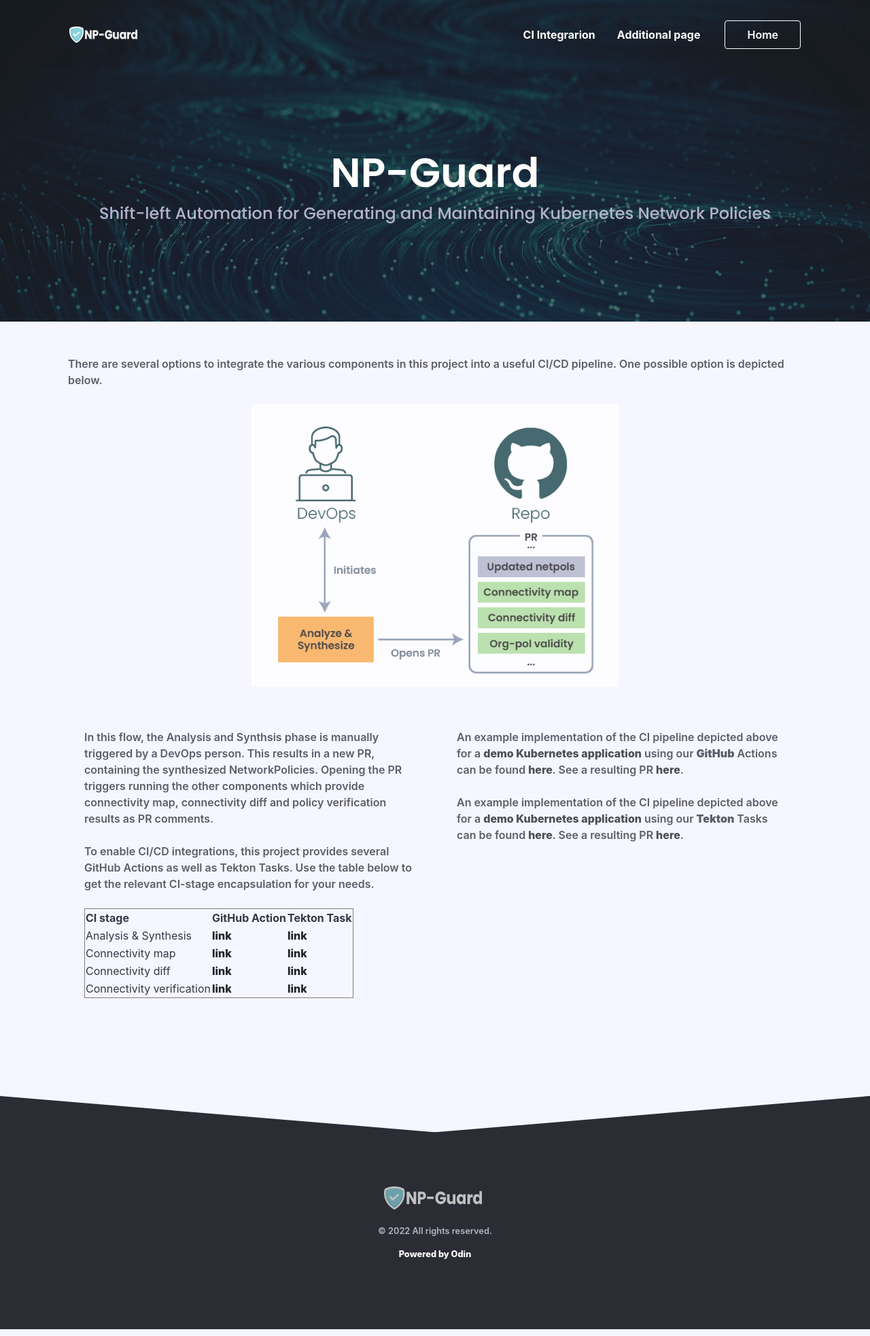
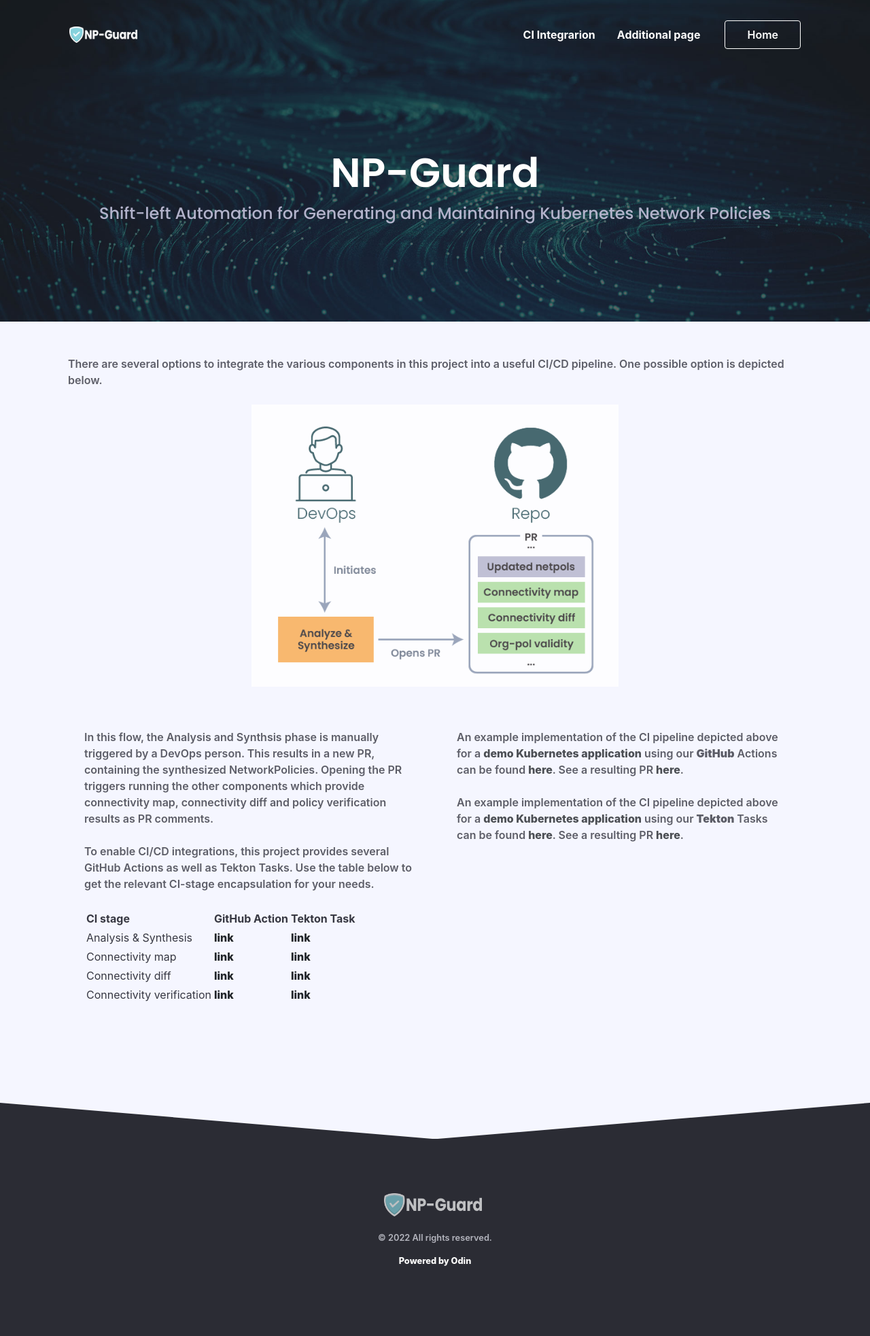
Before and after one commit to tkwsniva/np-guard, a Jekyll site: the page built from ci-integration.html, in a window 1280 px wide. Shown: the whole page at 68% size. Built offline with Jekyll 4.4.1, drawn with Linux system fonts in a browser that asks for light colours; nearby versions of some CDN libraries; some web fonts are replaced; comment, search, counter and statistics services are not loaded.

Commit message:
Update ci-integration-content.html

```diff
--- a/_includes/ci-integration-content.html
+++ b/_includes/ci-integration-content.html
@@ -9,7 +9,7 @@
 
 <p>To enable CI/CD integrations, this project provides several GitHub Actions as well as Tekton Tasks. Use the table below to get the relevant CI-stage encapsulation for your needs.</p>
 
-<table style="border: 1px solid gray; border-collapse: collapse; padding: 5px;">
+<table>
 <tr>
 <td>
 <b>CI stage</b>
```
